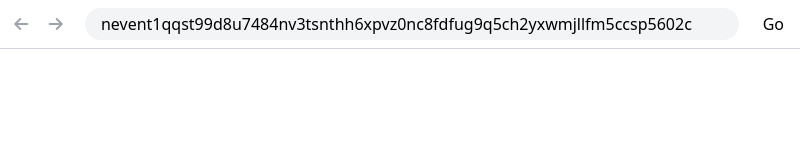
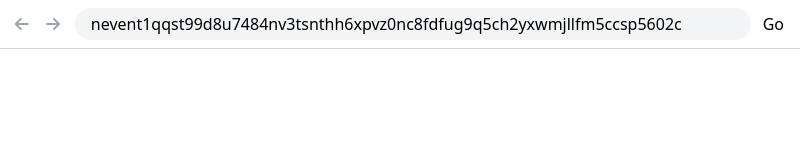
Before and after one commit to AsaiToshiya/brostr, an Electron app: page src/index.html in a window 800 px wide. Drawn offline with nearby package versions, Linux system fonts and the light colour scheme.

Commit message:
マージンを調整する

```diff
--- a/src/index.html
+++ b/src/index.html
@@ -39,7 +39,7 @@
         id="back"
         onclick="handleBackClick()"
         disabled="true"
-        class="w-8 h-8 rounded-full mr-2 text-gray-400"
+        class="w-8 h-8 rounded-full mr-1 text-gray-400"
       >
         <i class="fas fa-arrow-left"></i>
       </button>
@@ -56,7 +56,7 @@
         type="text"
         size="50"
         value="nevent1qqst99d8u7484nv3tsnthh6xpvz0nc8fdfug9q5ch2yxwmjllfm5ccsp5602c"
-        class="w-full bg-gray-100 rounded-full py-1 px-4 mx-4"
+        class="w-full bg-gray-100 rounded-full py-1 px-4 mr-1 ml-2"
       />
       <button
         onclick="handleClick()"
```
